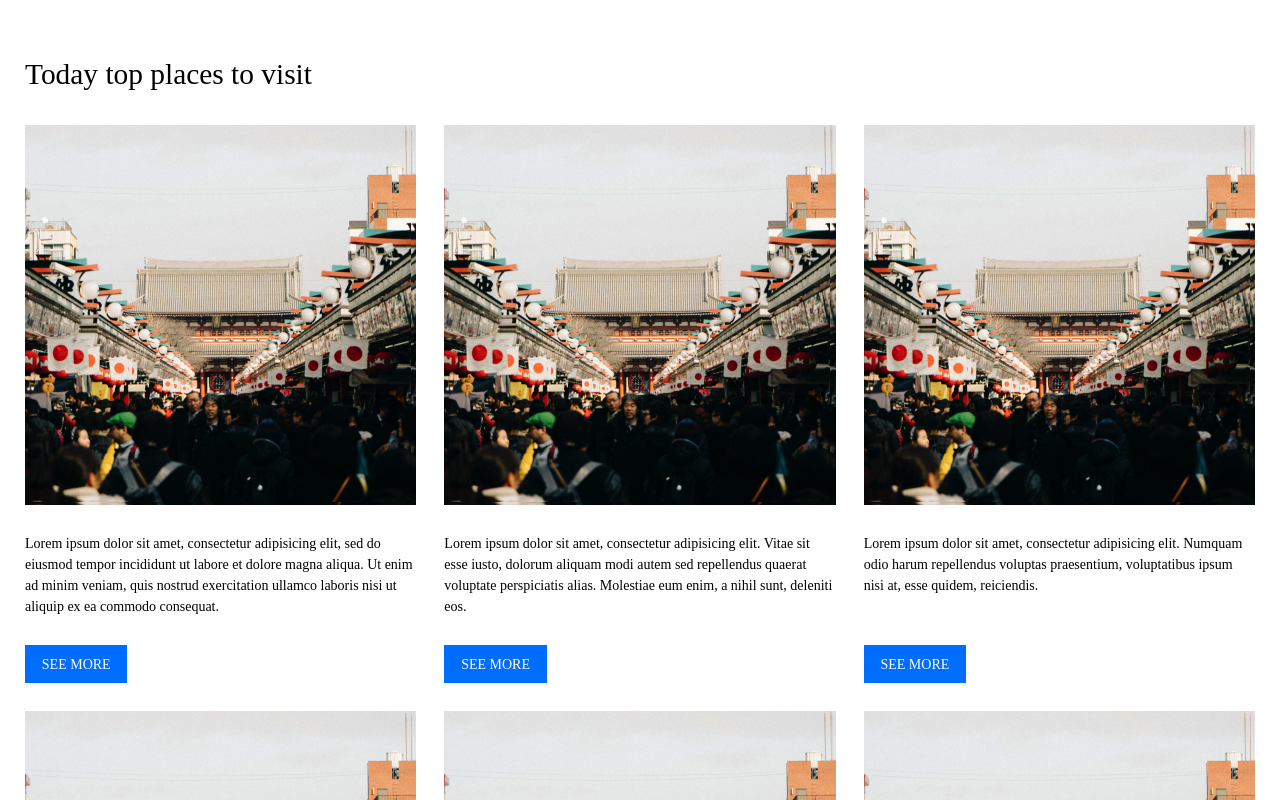
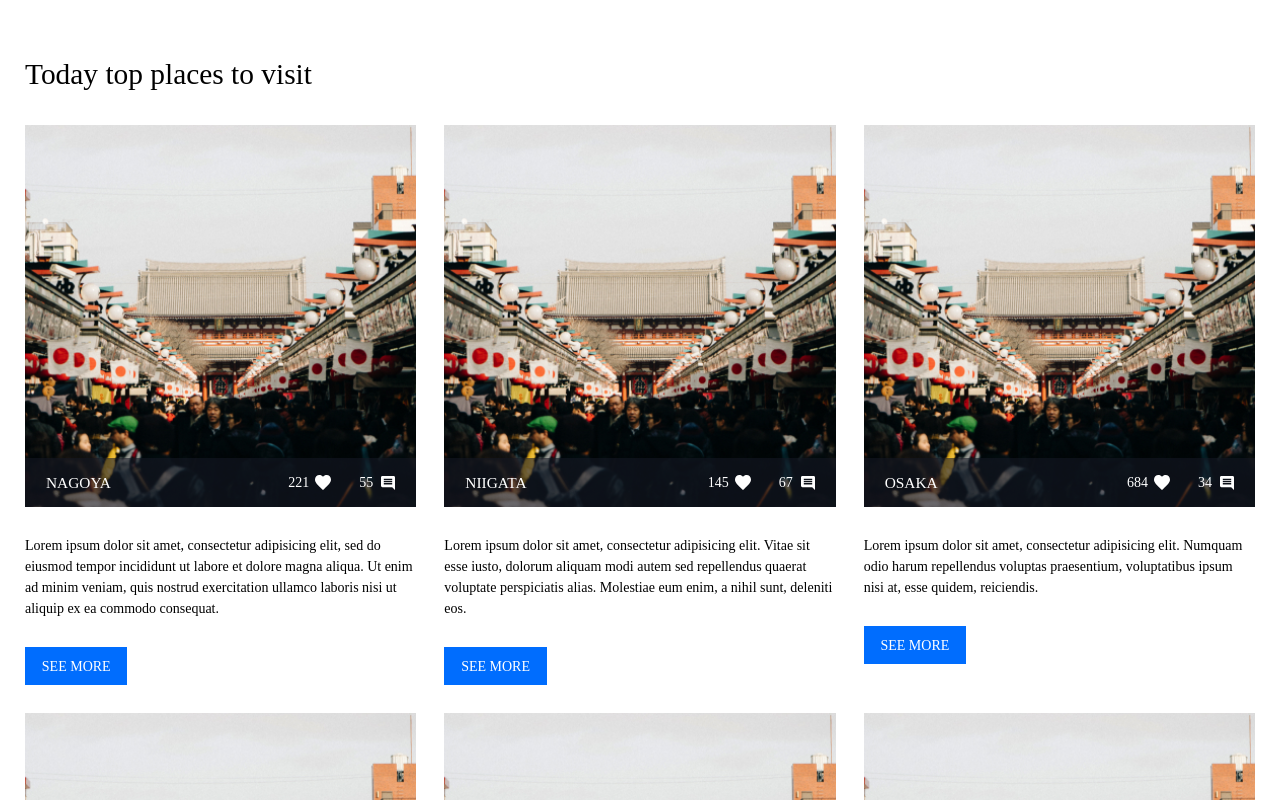
Before and after one commit to Kasaklalita/Odigo-react, a React (Vite) app: page / in a window 1280 px wide. Shown: the part 3060-3860 px from the top of the page. Built offline with nearby package versions, Linux system fonts and the light colour scheme.

Commit message:
Refactored cards for the best places

```diff
--- a/src/components/UI/BestPlace/BestPlace.jsx
+++ b/src/components/UI/BestPlace/BestPlace.jsx
@@ -1,24 +1,26 @@
 import React from "react";
 import cl from "./BestPlace.module.css";
-import placeImage from "../../../assets/top-1.jpg"
+import placeImage from "../../../assets/top-1.jpg";
 
 export default function BestPlace({ place }) {
   return (
     <div className={cl.card}>
-      <div className={cl.card__pic}>
-        <img src={placeImage} alt="" className={cl.card__thumb} />
-        <div className={cl.card__stat}>
-          <h3 className={cl.card__title}>{place.title}</h3>
-          <div className={cl.card__likes}>
-            <span className={cl.card__likesValue}>{place.likes}</span>
-          </div>
-          <div className={cl.card__comments}>
-            <span className={cl.card__commentsValue}>{place.comments}</span>
+      <div className={cl.photoContainer}>
+        <img src={placeImage} alt="" className={cl.photo} />
+        <div className={cl.information}>
+          <h3 className={cl.title}>{place.title}</h3>
+          <div className={cl.statistics}>
+            <div className={cl.likes}>
+              <span>{place.likes}</span>
+            </div>
+            <div className={cl.comments}>
+              <span>{place.comments}</span>
+            </div>
           </div>
         </div>
       </div>
-      <p className={cl.card__description}>{place.description}</p>
-      <a href="" className={cl.card__more}>
+      <p className={cl.description}>{place.description}</p>
+      <a href="" className={cl.seeMore}>
         SEE MORE
       </a>
     </div>
--- a/src/components/UI/BestPlace/BestPlace.module.css
+++ b/src/components/UI/BestPlace/BestPlace.module.css
@@ -3,19 +3,20 @@
   flex-direction: column;
   gap: 2rem;
 }
-.card__pic {
+.photoContainer {
+  width: 100%;
   position: relative;
-  background:url("../../../assets/top-1.jpg") no-repeat center;
+  /* background:url("../../../assets/top-1.jpg") no-repeat center;
   background-size: cover;
-  height: 380px;
+  height: 380px; */
 }
-.card__thumb {
+.photo {
+  width: 100%;
 }
-.card__stats {
+.information {
   display: flex;
-  flex-wrap: wrap;
   align-items: center;
-  justify-content: flex-end;
+  justify-content: space-between;
   position: absolute;
   bottom: 0;
   left: 0;
@@ -23,41 +24,43 @@
   background: rgba(21, 24, 36, 0.6);
   padding: 1rem 1.5rem;
 }
-.card__title {
+.title {
   font-weight: 500;
   font-size: 1.1rem;
   line-height: 1.5rem;
   color: white;
-  margin: 0 auto 0 0;
 }
-.card__likes {
+.statistics {
+  display: flex;
+  align-items: center;
+  gap: 2rem;
+}
+.likes {
   font-weight: 500;
   color: white;
   line-height: 1.5rem;
   padding-right: 22px;
   background: url("../../../assets/heart-icon.svg") no-repeat right;
-  margin-right: 15px;
 }
-.card__comments {
+.comments {
   font-weight: 500;
   color: white;
   line-height: 1.5rem;
   padding-right: 22px;
   background: url("../../../assets/comment-icon.svg") no-repeat right;
 }
-.card__description {
+.description {
   line-height: 1.5rem;
 }
-.card__more {
+.seeMore{
   padding: 0.6rem 1.2rem;
   line-height: 1.5rem;
   background: #006DFE;
+  color: white;
   align-self: flex-start;
-  color: white;
-  margin: auto auto 0 0;
 }
-.card__more:hover,
-.card__more:active,
-.card__more:focus{
+.seeMore:hover,
+.seeMore:active,
+.seeMore:focus{
   background-color: #0E66DA;
 }
```
